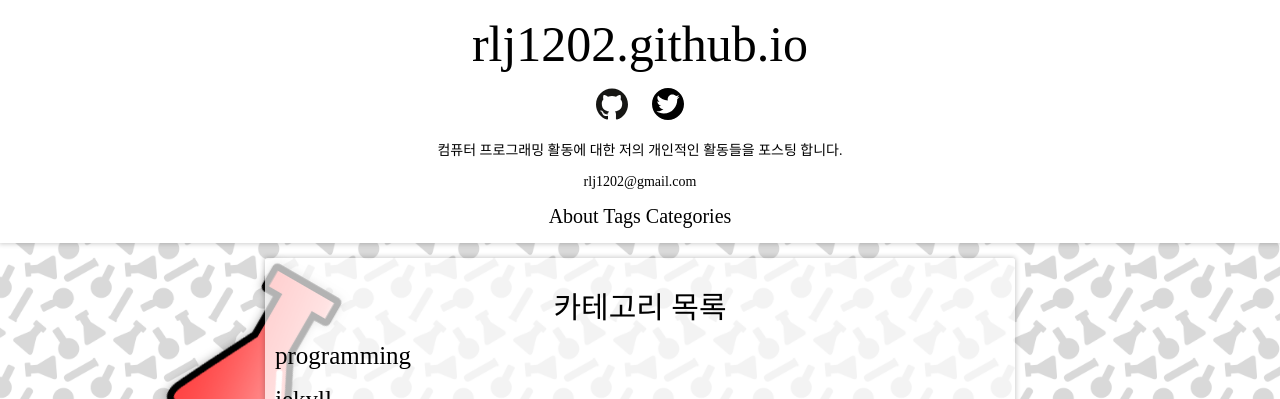
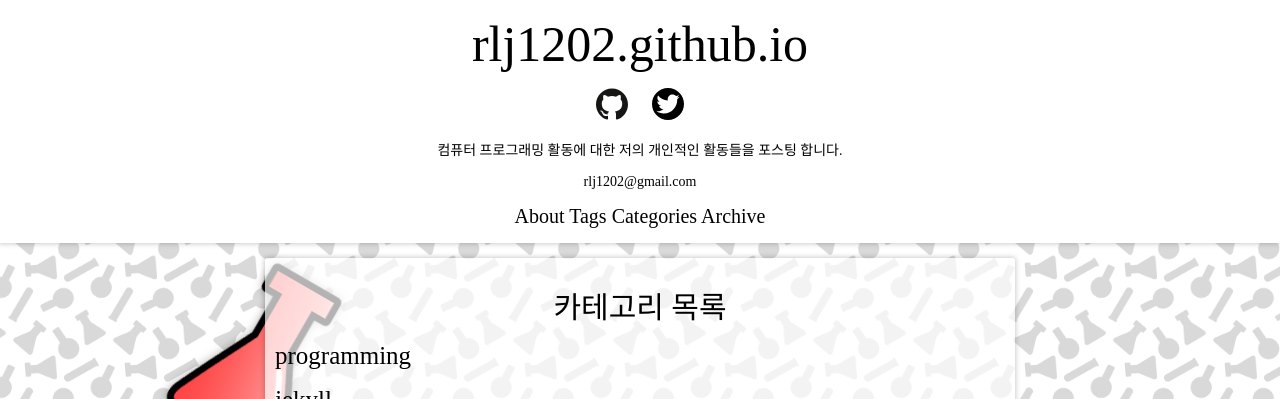
Before and after one commit to rlj1202/redlaboratory.github.io, a Jekyll site: the page built from categories.md, in a window 1280 px wide. Shown: the top 399 px of the page. Built offline with Jekyll 4.4.1, drawn with Linux system fonts in a browser that asks for light colours; some web fonts are replaced.

Commit message:
Add archive page.

```diff
--- a/_layouts/default.html
+++ b/_layouts/default.html
@@ -44,6 +44,7 @@
 			<a href="/about">About</a>
 			<a href="/tags">Tags</a>
 			<a href="/categories">Categories</a>
+			<a href="/archive">Archive</a>
 		</div>
 	</header>
 	<div id="wrapper">
--- a/_layouts/page.html
+++ b/_layouts/page.html
@@ -2,4 +2,6 @@
 layout: default
 ---
 
+<div class="box">
 {{ content }}
+</div>
--- a/assets/style.css
+++ b/assets/style.css
@@ -108,7 +108,7 @@
 	margin: 15px 0;
 }
 h3 {
-	font-size: 20px;
+	font-size: 15px;
 	font-weight: normal;
 	margin: 15px 0;
 }
--- a/categories.md
+++ b/categories.md
@@ -1,33 +1,30 @@
 ---
-layout: default
-permalink: /categories/
+layout: page
 ---
 
-<div class="box">
-	<center><h1>카테고리 목록</h1></center>
-	{% for category0 in site.categories %}
-		{% assign b = false %}
-		{% for post in site.posts %}
-			{% if post.categories[0] == category0.first %}
-				{% assign b = true %}
+<center><h1>카테고리 목록</h1></center>
+{% for category0 in site.categories %}
+	{% assign b = false %}
+	{% for post in site.posts %}
+		{% if post.categories[0] == category0.first %}
+			{% assign b = true %}
+		{% endif %}
+	{% endfor %}
+	{% if b == true %}
+<h2><a href="/{{ category0 | first }}">{{ category0 | first }}</a></h2>
+
+<ul>
+		{% for category1 in site.categories %}
+			{% assign b = false %}
+			{% for post in site.posts %}
+				{% if post.categories[0] == category0.first and post.categories[1] == category1.first %}
+					{% assign b = true %}
+				{% endif %}
+			{% endfor %}
+			{% if b == true%}
+<li><a href="/{{ category0 | first }}/{{ category1 | first }}">{{ category1 | first }}</a></li>
 			{% endif %}
 		{% endfor %}
-		{% if b == true %}
-			<h2><a href="/{{ category0 | first }}">{{ category0 | first }}</a></h2>
-
-			<ul>
-			{% for category1 in site.categories %}
-				{% assign b = false %}
-				{% for post in site.posts %}
-					{% if post.categories[0] == category0.first and post.categories[1] == category1.first %}
-						{% assign b = true %}
-					{% endif %}
-				{% endfor %}
-				{% if b == true%}
-					<li><a href="/{{ category0 | first }}/{{ category1 | first }}">{{ category1 | first }}</a></li>
-				{% endif %}
-			{% endfor %}
-			</ul>
-		{% endif %}
-	{% endfor %}
-</div>
+</ul>
+	{% endif %}
+{% endfor %}
```
Also changed, not shown: about.md (+1 -5 lines), archive.md (added, +9 -0 lines), tags.md (+5 -8 lines), assets/github_32px.png (deleted), assets/twitter_32px.png (deleted).
